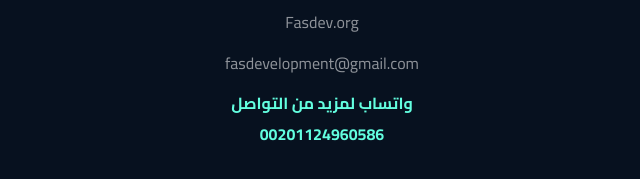
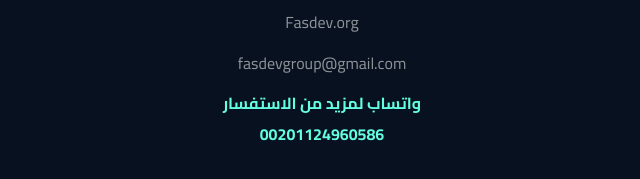
Before and after one commit to musu-deep/arab-ai-forum, a plain HTML site: page index.html in a window 1280 px wide. Shown: the part 4897-5076 px from the top of the page, 318-958 px from the left. Drawn offline with Linux system fonts and the light colour scheme.

Commit message:
Update index.html

```diff
--- a/index.html
+++ b/index.html
@@ -616,11 +616,11 @@
     </div>
 
     <div style="margin-bottom:10px;">
-      fasdevelopment@gmail.com
+      fasdevgroup@gmail.com
     </div>
 
     <div style="color:#63ffe0;font-weight:700;">
-      واتساب لمزيد من التواصل<br>
+      واتساب لمزيد من الاستفسار<br>
       00201124960586
     </div>
   </div>
```
